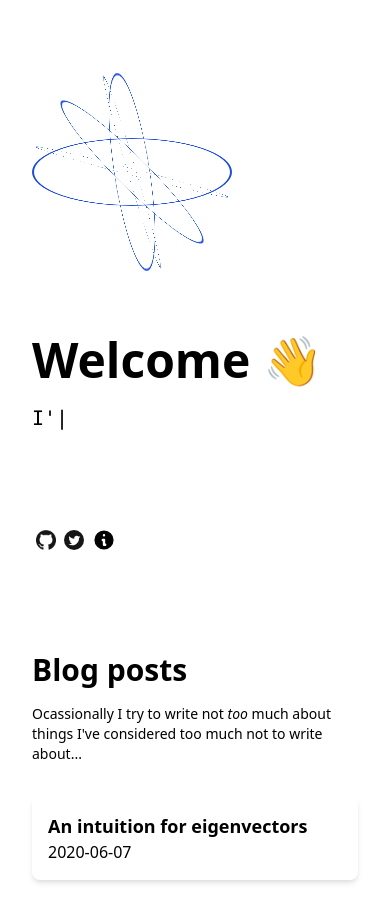
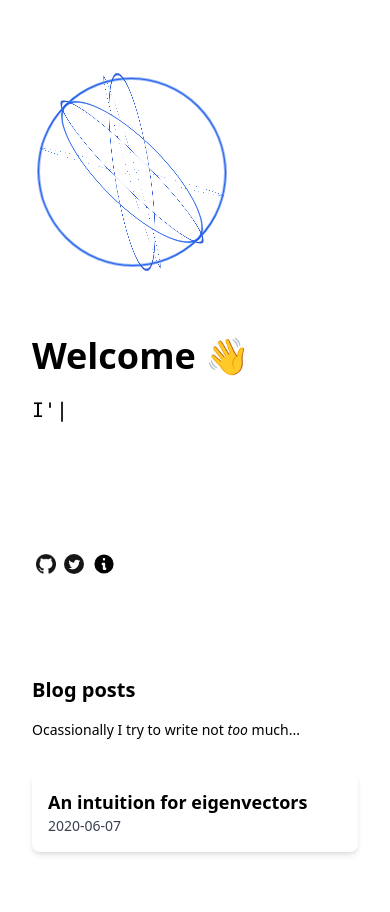
Before and after one commit to robmurtagh/personal-blog, a Next.js app: page / in a window 390 px wide. After the commit the page ends 884 px from the top, so only its background shows below. Built offline with nearby package versions, Linux system fonts and the light colour scheme; what @tailwindcss/typography would draw is missing.

Commit message:
Quite a few layout fixes

```diff
--- /dev/null
+++ b/components/BlockMathWithOverflowScroll.tsx
@@ -0,0 +1,12 @@
+import { BlockMath } from "react-katex";
+
+/**
+ * Katex block math, but handles overflow properly for small screens
+ */
+export default function BlockMathWithOverflowScroll({ ...props }) {
+  return (
+    <div className="overflow-x-scroll">
+      <BlockMath {...props} />
+    </div>
+  );
+}
--- a/components/SphereAnimation.tsx
+++ b/components/SphereAnimation.tsx
@@ -3,17 +3,27 @@
  */
 export default function SphereAnimation({ className }: { className: string }) {
   return (
-    <div style={{ height: "200px", width: "200px" }} className={className}>
+    <div style={{ height: "200px", width: "200px", position: "relative" }} className={className}>
       <style>
         {`
-      body {
-          background-color: white;
-      }
-      .disc {
+      .outer-disc {
           position: absolute;
           width:200px;
           height:200px;
           border:2px solid #1D4ED8;
+          border-radius:50%;
+          animation-iteration-count: infinite;
+          animation-direction:reverse;
+          animation-timing-function:linear;
+          perspective:1000px;
+      }
+      .inner-disc {
+          position: absolute;
+          top: 5px;
+          left: 5px;
+          width: 190px;
+          height: 190px;
+          border:2px solid #2563EB;
           border-radius:50%;
           animation-iteration-count: infinite;
           animation-direction:reverse;
@@ -42,15 +52,21 @@ export default function SphereAnimation({ className }: { className: string }) {
       }
       @keyframes rotate5 {
           0%  {transform:rotate3d(1,0,0,  0deg)}
-          50% {transform:rotate3d(1,0,0,180deg)}
+          50% {transform:rotate3d(1,1,0,180deg)}
           100%{transform:rotate3d(1,0,0,360deg)}
+      }
+      @keyframes rotate6 {
+          0%  {transform:rotate3d(1,0,1,  0deg)}
+          50% {transform:rotate3d(1,1,0,180deg)}
+          100%{transform:rotate3d(0,1,1,360deg)}
       }`}
       </style>
-      <div className="disc" style={{ animationName: "rotate1", animationDuration: "3.2s" }}></div>
-      <div className="disc" style={{ animationName: "rotate2", animationDuration: "4.3s" }}></div>
-      <div className="disc" style={{ animationName: "rotate3", animationDuration: "3.5s" }}></div>
-      <div className="disc" style={{ animationName: "rotate4", animationDuration: "3.8s" }}></div>
-      <div className="disc" style={{ animationName: "rotate5", animationDuration: "4.2s" }}></div>
+      <div className="outer-disc" style={{ animationName: "rotate1", animationDuration: "3.2s" }}></div>
+      <div className="outer-disc" style={{ animationName: "rotate2", animationDuration: "4.3s" }}></div>
+      <div className="outer-disc" style={{ animationName: "rotate3", animationDuration: "3.5s" }}></div>
+      <div className="inner-disc" style={{ animationName: "rotate4", animationDuration: "3.8s" }}></div>
+      <div className="inner-disc" style={{ animationName: "rotate5", animationDuration: "4.2s" }}></div>
+      <div className="inner-disc" style={{ animationName: "rotate6", animationDuration: "3.6s" }}></div>
     </div>
   );
 }
--- a/components/TypedText.tsx
+++ b/components/TypedText.tsx
@@ -27,9 +27,5 @@ export default function TypedText({ strings }: { strings: string[] }) {
     };
   }, [strings]);
 
-  return (
-    <div className="type-wrap">
-      <span style={{ whiteSpace: "pre" }} ref={domElement} />
-    </div>
-  );
+  return <span className="whitespace-normal" ref={domElement} />;
 }
--- a/pages/index.tsx
+++ b/pages/index.tsx
@@ -58,8 +58,8 @@ export default function Index({ posts }: IndexProps) {
         <div className="flex flex-column flex-wrap pt-10">
           <SphereAnimation className="m-8" />
           <div className="m-8 flex flex-col justify-center">
-            <h1 className="font-bold text-5xl md:text-6xl mb-3">Welcome 👋</h1>
-            <div className="font-mono text-xl my-2 h-20">
+            <h1 className="font-bold text-4xl md:text-6xl mb-3">Welcome 👋</h1>
+            <div className="font-mono text-xl my-2 h-28 md:h-20">
               <TypedText
                 strings={[
                   "Hi, I'm Rob",
@@ -82,21 +82,25 @@ export default function Index({ posts }: IndexProps) {
           </div>
         </div>
         <div className="m-8">
-          <h2 className="font-bold text-3xl">Blog posts</h2>
+          <h2 className="font-bold text-xl md:text-3xl">Blog posts</h2>
           <div className="prose prose-blue mt-4 mb-8 text-sm">
-            Ocassionally I try to write not <i>too</i> much about things I&apos;ve considered too much not to write
-            about...
+            Ocassionally I try to write not <i>too</i> much...
           </div>
           <ul>
             {posts.map((post) => (
-              <li key={post.filePath} className="pl-4 py-4 my-5 rounded-lg shadow-md">
-                <Link as={`/posts/${post.filePath.replace(/\.mdx?$/, "")}`} href={`/posts/[slug]`} passHref>
-                  <a>
+              <Link
+                key={post.filePath}
+                as={`/posts/${post.filePath.replace(/\.mdx?$/, "")}`}
+                href={`/posts/[slug]`}
+                passHref
+              >
+                <a>
+                  <li className="pl-4 py-4 my-5 rounded-lg shadow-md">
                     <h3 className="font-bold text-lg">{post.data.title}</h3>
-                    <p>{post.data.date}</p>
-                  </a>
-                </Link>
-              </li>
+                    <p className="text-gray-700 text-sm">{post.data.date}</p>
+                  </li>
+                </a>
+              </Link>
             ))}
           </ul>
         </div>
--- a/pages/posts/[slug].tsx
+++ b/pages/posts/[slug].tsx
@@ -1,18 +1,19 @@
 import "katex/dist/katex.min.css";
 import fs from "fs";
+import path from "path";
 import matter from "gray-matter";
 import { MDXRemote, MDXRemoteSerializeResult } from "next-mdx-remote";
 import { serialize } from "next-mdx-remote/serialize";
-import dynamic from "next/dynamic";
 import Head from "next/head";
 import Link from "next/link";
-import path from "path";
+import type { GetStaticPaths, GetStaticProps } from "next";
+import { InlineMath } from "react-katex";
+import { BlogPostFrontMatter } from "@/pages/index";
 import { postFilePaths, POSTS_PATH } from "@/utils/mdxUtils";
-import type { GetStaticPaths, GetStaticProps } from "next";
-import { BlogPostFrontMatter } from "..";
 import Code from "@/components/Code";
 import Panel from "@/components/Panel";
 import VideoAutoplay from "@/components/VideoAutoplay";
+import BlockMathWithOverflowScroll from "@/components/BlockMathWithOverflowScroll";
 
 /**
  * This is a map which is passed to `MDXRemote`. Every time a
@@ -38,8 +39,8 @@ const components: Record<string, React.ReactNode> = {
   img: ({ src, alt }) => <img src={src} alt={alt} className="w-full" />,
   code: Code,
   VideoAutoplay,
-  InlineMath: dynamic(() => import("react-katex").then((mod) => mod.InlineMath)),
-  BlockMath: dynamic(() => import("react-katex").then((mod) => mod.BlockMath)),
+  InlineMath,
+  BlockMath: BlockMathWithOverflowScroll,
   Panel,
 };
 
--- a/posts/2021-02-06-an-intuition-for-eigenvectors.mdx
+++ b/posts/2021-02-06-an-intuition-for-eigenvectors.mdx
@@ -6,7 +6,7 @@ date: "2020-06-07"
 
 Eigenvectors are a really interesting concept with a wide variety of applications. I originally learnt about them while [studying Physics](http://hyperphysics.phy-astr.gsu.edu/hbase/quantum/eigen.html); then a few years ago they came up again in the context of [Principle Component Analysis](https://en.wikipedia.org/wiki/Principal_component_analysis) (PCA), a Data Science technique.
 
-In my experience, it's easy to miss the fundamental concept behind eigenvectors due to the formalism with which they are discussed. (You might have found the same if you clicked on either of the two links above 👆). And so here I wanted to capture my own limited mental model; focusing on an intuition for what's happening, rather than anything formal.
+In my experience, it's easy to miss the fundamental concept behind eigenvectors because they are written about so formally. (You might have found the same if you clicked on either of the two links above 👆). And so here I wanted to capture my own limited mental model; focusing on an intuition for what's happening, rather than anything formal.
 
 ## What is a matrix?
 
@@ -72,4 +72,4 @@ not _skewed_. Those directions are a property of the lens, and we call them eige
 
 </Panel>
 
-I purposefully haven't mentioned how to calculate an eigenvector in practice, or why it would be useful to do so! But I hope that this small recap might help keep a picture in your head if you're ever working with eigenvectors in the future.
+I purposefully haven't mentioned how to calculate an eigenvector in practice, or why it would be useful to do so. But I hope that this intuitive idea of a lens might help keep a picture in your head if you're ever working with eigenvectors in the future.
```
